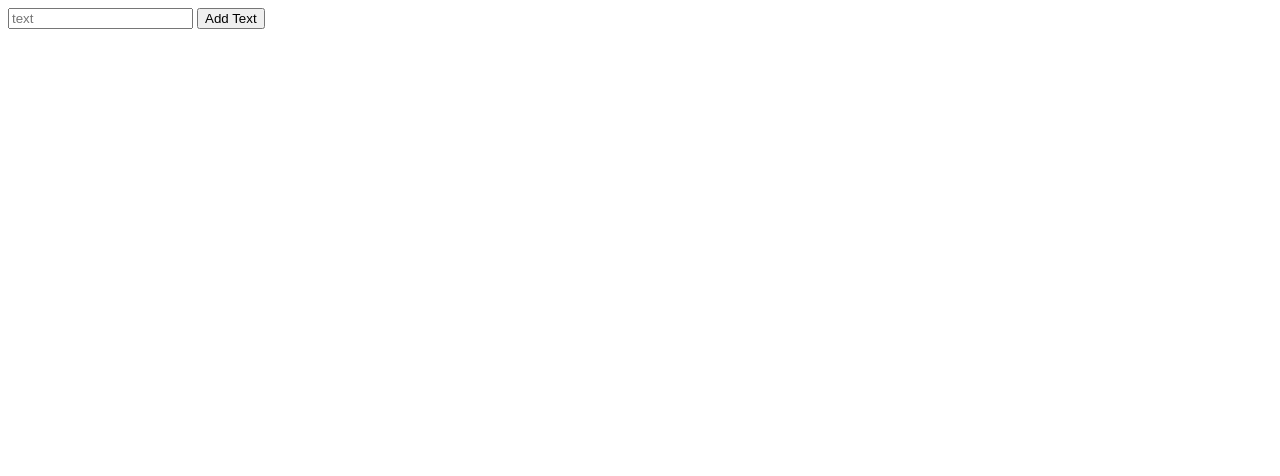
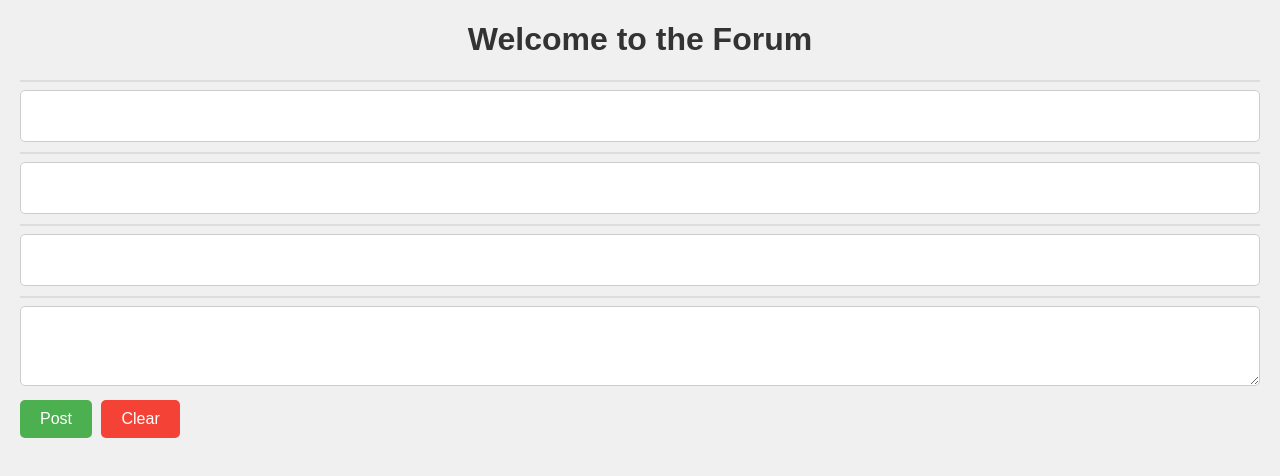
Before and after one commit to jmes1633/Portfolio_Sutthikarn, a plain HTML site: page assignment/AS05/index.html in a window 1280 px wide. Drawn offline with Linux system fonts and the light colour scheme.

Commit message:
fixed assignment5

```diff
--- a/assignment/AS05/index.html
+++ b/assignment/AS05/index.html
@@ -5,12 +5,22 @@
 	<meta http-equiv='X-UA-Compatible' content='IE=edge'>
 	<title>Blogger</title>
 	<meta name='viewport' content='width=device-width, initial-scale=1'>
-	<!-- <link rel='stylesheet' type='text/css' media='screen' href='main.css'> -->
+	<link rel='stylesheet' type='text/css' media='screen' href='main.css'>
 	<script src='main.js'></script>
 </head>
 <body>
-	<input type="text" id="input2" placeholder="text">
-	<button id="button2">Add Text</button>
+	<h1 id="top"></h1>
+	<hr>
+	<div id="topic"></div>
+	<hr>
+	<div id="reply1"></div>
+	<hr>
+	<div id="reply2"></div>
+	<hr>
+	<textarea name="message" id="message"></textarea>
+	<br/>
+	<button type="button">Post</button>
+	<button type="button">Clear</button>
 
 </body>
 </html>
--- /dev/null
+++ b/assignment/AS05/main.css
@@ -0,0 +1,53 @@
+
+body {
+    font-family: Arial, sans-serif;
+    background-color: #f0f0f0;
+    margin: 20px;
+}
+
+#top {
+    color: #333;
+    text-align: center;
+}
+
+hr {
+    border: 1px solid #ddd;
+}
+
+#topic, #reply1, #reply2 {
+    background-color: white;
+    padding: 15px;
+    border: 1px solid #ccc;
+    border-radius: 5px;
+    min-height: 20px;
+    margin-bottom: 10px;
+}
+
+textarea {
+    width: 100%;
+    height: 80px;
+    padding: 10px;
+    border: 1px solid #ccc;
+    border-radius: 5px;
+    box-sizing: border-box;
+}
+
+button {
+    padding: 10px 20px;
+    font-size: 16px;
+    border: none;
+    border-radius: 5px;
+    cursor: pointer;
+    margin-top: 10px;
+    margin-right: 5px;
+}
+
+button:nth-of-type(1) {
+    background-color: #4CAF50;
+    color: white;
+}
+
+button:nth-of-type(2) {
+    background-color: #f44336;
+    color: white;
+}
--- a/assignment/AS05/main.js
+++ b/assignment/AS05/main.js
@@ -5,27 +5,61 @@
 
 window.onload = setupFunction;
 
-let db = false;
-let output;
-
 function setupFunction() {
-  let button = document.getElementById("button2");
-  button.onclick = postFunction;
+  // ให้นักศึกษากำหนดชื่อหัวข้อของหน้าเว็บที่ id="top"
+  document.getElementById("top").innerText = "Welcome to the Forum";
+  var buttons = document.getElementsByTagName("button");
+  buttons[0].onclick = postFunction;
+  buttons[1].onclick = clearFunction;
 }
 
+// สร้างตัวแปรนับลำดับการโพสต์ชื่อว่า postCount และกำหนดค่าเริ่มต้นเป็น 0
+var postCount = 0;
+
 function postFunction() {
-  let messageInput = document.getElementById("input2");
-  let text = messageInput.value;
+  // TODO: ให้นักศึกษาเขียนโค้ดในส่วนนี้
+  // 1. อ่านค่าข้อความจาก textarea (id="message")
 
-  if (db === false) {
-    db = true;
+  // 2. นำข้อความไปใส่ในแต่ละกล่องตามลำดับ:
+  //    - ครั้งที่ 1 ใส่ใน id="topic"
+  //    - ครั้งที่ 2 ใส่ใน id="reply1"
+  //    - ครั้งที่ 3 ใส่ใน id="reply2"
+  // 3. เคลียร์ข้อความใน textarea ให้ว่างหลังจากโพสต์
+  // 4. เพิ่มค่า postCount
 
-    output = document.createElement("p");
-    output.Id = "topic";
-    output.textContent = text;
-    document.body.append(output);
-  }else{
-    let res = "+" + text;
-    output.innerHTML += res;
+  var messageInput = document.getElementById("message");
+  var messageText = messageInput.value;
+
+  if (messageText.trim() === "") {
+    return;
+  }
+  if (postCount === 0) {
+    document.getElementById("topic").innerText = messageText;
+    postCount++;
+    messageInput.value = "";
+  } else if (postCount === 1) {
+    document.getElementById("reply1").innerText = messageText;
+    postCount++;
+    messageInput.value = "";
+  } else if (postCount === 2) {
+    document.getElementById("reply2").innerText = messageText;
+    postCount = 0 ;
+    messageInput.value = "";
+  } else {
+    messageInput.value = "";
   }
 }
+
+function clearFunction() {
+  // TODO: ให้นักศึกษาเขียนโค้ดในส่วนนี้
+  // 1. ล้างข้อความใน id="topic", id="reply1", id="reply2"
+  // 2. ล้างข้อความใน textarea (id="message")
+  // 3. รีเซ็ตตัวแปร postCount กลับเป็นค่าเริ่มต้น
+  document.getElementById("topic").innerText = "";
+  document.getElementById("reply1").innerText = "";
+  document.getElementById("reply2").innerText = "";
+
+  document.getElementById("message").value = "";
+
+  postCount = 0;
+}
```
